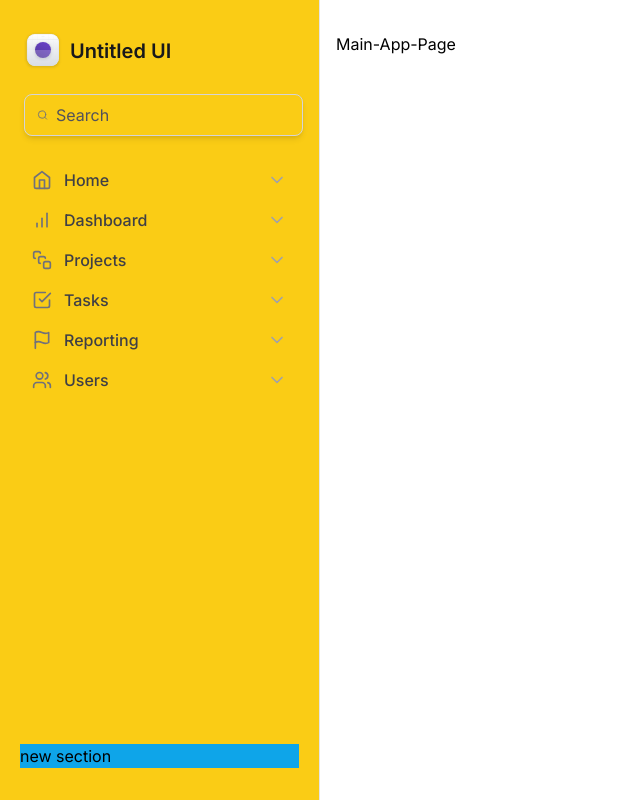
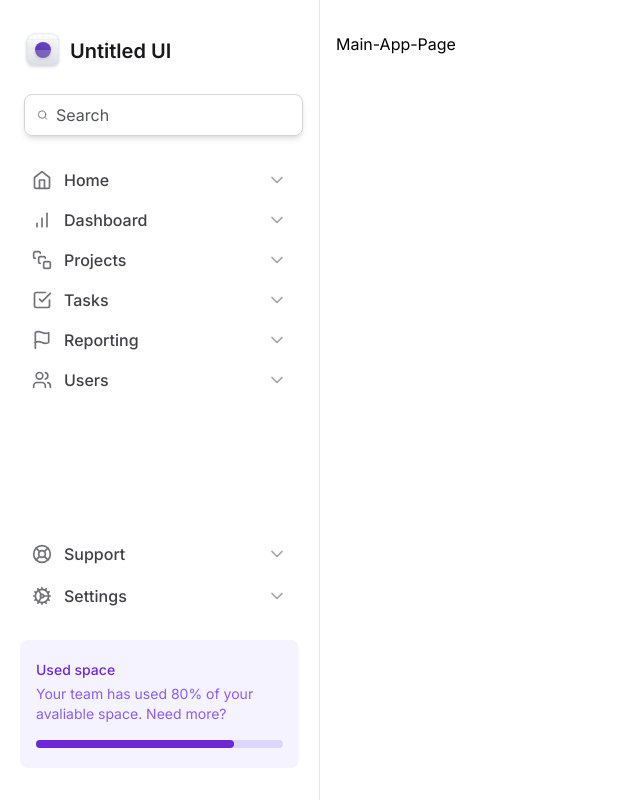
Before and after one commit to antoniPrz/tailwind-practice, a Next.js app: page / in a window 1280 px wide. Shown: the whole page, without its empty margins (0-640 px from the left). Built offline with nearby package versions, Linux system fonts and the light colour scheme.

Commit message:
Change componet NavItem

```diff
--- a/src/app/components/Sidebar/Index.tsx
+++ b/src/app/components/Sidebar/Index.tsx
@@ -1,11 +1,11 @@
 import { Logo } from "./Logo";
-import { Search } from "lucide-react";
-import { MainNavigation } from "./MainNavegation";
+import { Search , BarChart, CheckSquare, ChevronDown, Flag, Home, SquareStack, Users, LifeBuoy, Cog } from "lucide-react";
+import { NavItem } from "./NavItem";
 
 export function Sidebar() {
   return (
     <>
-      <aside className=" bg-yellow-400 border-r border-zinc-200 px-5 py-8 flex flex-col gap-6">
+      <aside className="  border-r border-zinc-200 px-5 py-8 flex flex-col gap-6">
         <Logo />
         {/* searchbar */}
         <div className=" mx-1 border border-zinc-300 px-3 py-2 gap-2 rounded-lg w-full flex items-center shadow-md">
@@ -17,13 +17,35 @@
           />
         </div>
 
-        <MainNavigation />
+        <nav className="">
+      <NavItem title= "Home" icon={Home}/>
+      <NavItem title= "Dashboard" icon={BarChart}/>
+      <NavItem title= "Projects" icon={SquareStack}/>
+      <NavItem title= "Tasks" icon={CheckSquare}/>
+      <NavItem title= "Reporting" icon={Flag}/>
+      <NavItem title= "Users" icon={Users}/>
+      </nav>
 
-        <div className="mt-auto bg-sky-500 flex flex-col gap-6 ">
+        <div className="mt-auto flex flex-col gap-6 ">
           <div className="space-y-0.5">
-          new section
+          <NavItem title= "Support" icon={LifeBuoy}/>
+          <NavItem title= "Settings" icon={Cog}/>
           </div>
         </div>
+
+        <div className="flex flex-col gap-4 rounded-lg bg-violet-50 px-4 py-5">
+          <div className="space-y-1">
+            <p className="text-sm/5 font-medium text-violet-700">Used space</p>
+            <p className="text-sm/5  text-violet-500">Your team has used 80% of your avaliable space. Need more?</p>
+          </div>
+        <div className="h-2 rounded-full bg-violet-200">
+          <div className="h-2 w-4/5 rounded-full bg-violet-700 ">
+
+          </div>
+        </div>
+        </div>
+
+
       </aside>
     </>
   );
--- a/src/app/components/Sidebar/MainNavegation/index.tsx
+++ /dev/null
@@ -1,17 +0,0 @@
-import { BarChart, CheckSquare, ChevronDown, Flag, Home, SquareStack, Users } from "lucide-react";
-import { NavItem } from "./NavItem";
-
-export function MainNavigation() {
-  return (
-    <>
-      <nav className="">
-      <NavItem title= "Home" icon={Home}/>
-      <NavItem title= "Dashboard" icon={BarChart}/>
-      <NavItem title= "Projects" icon={SquareStack}/>
-      <NavItem title= "Tasks" icon={CheckSquare}/>
-      <NavItem title= "Reporting" icon={Flag}/>
-      <NavItem title= "Users" icon={Users}/>
-      </nav>
-    </>
-  );
-}
```
Also changed, not shown: src/app/components/Sidebar/NavItem.tsx (renamed from src/app/components/Sidebar/MainNavegation/NavItem.tsx).
